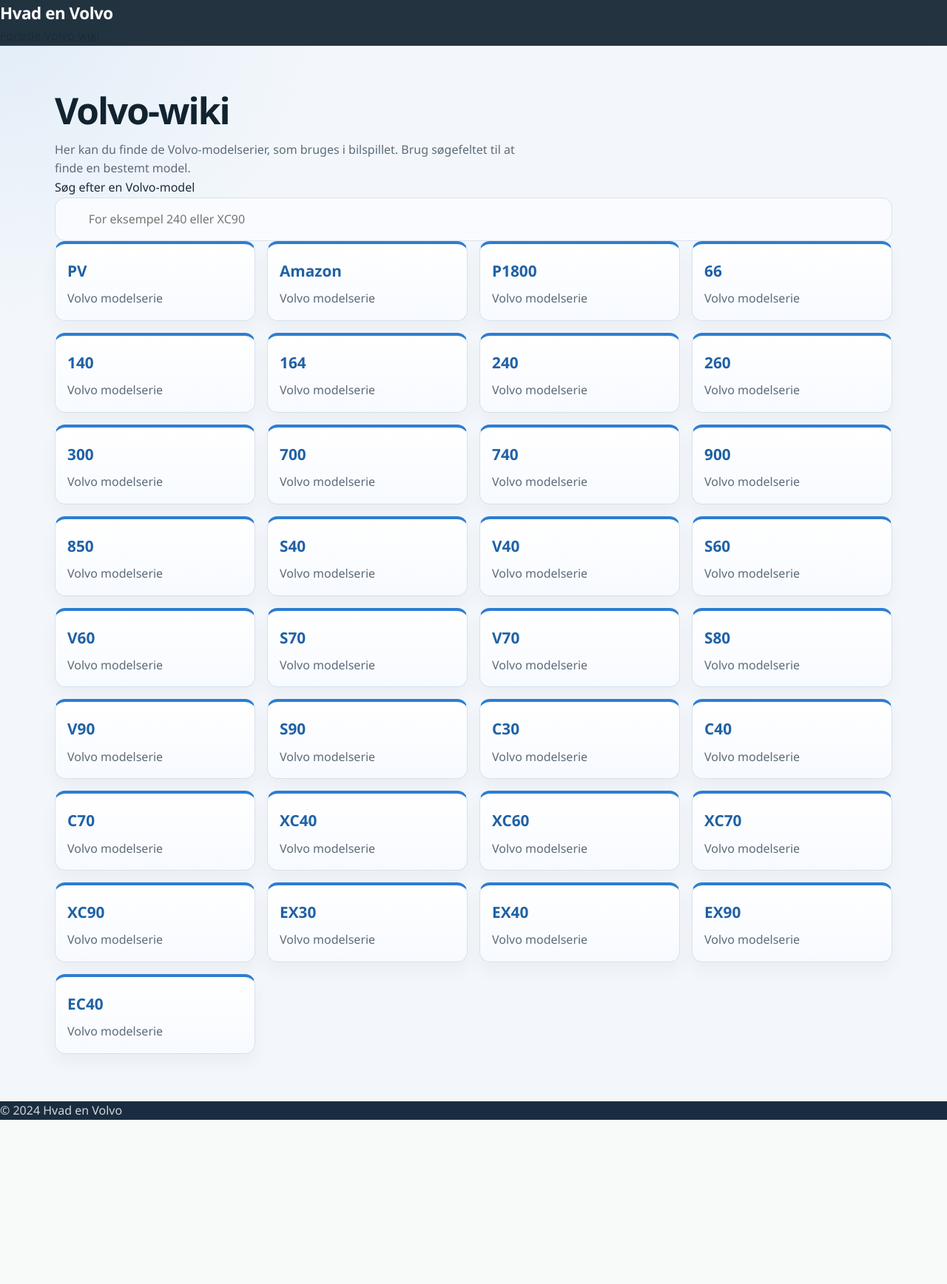
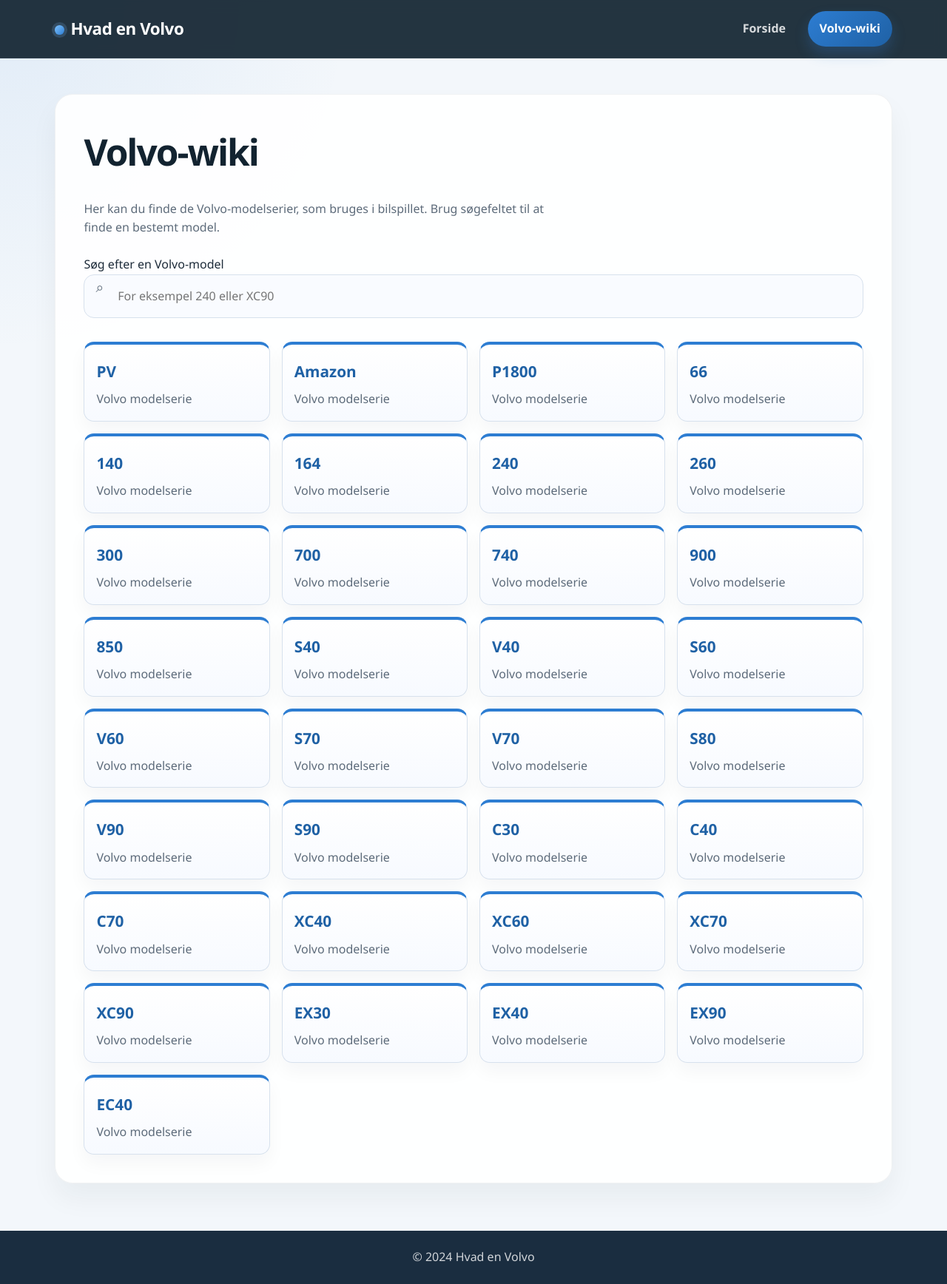
Before and after one commit to Emil-Overcontrol/Hvad-en-Volvo, a Flask app: page /wiki in a window 1280 px wide. Shown: the whole page at 74% size. Before the commit the page ends 1514 px from the top, so only its background shows below. Run offline with Flask 3, Linux system fonts and the light colour scheme.

Commit message:
update for the wiki

```diff
--- a/Websever_hvad_den_Volvo/Templates/Wiki.html
+++ b/Websever_hvad_den_Volvo/Templates/Wiki.html
@@ -8,23 +8,31 @@
 </head>
 <body>
 	<header>
-		<div class="logo">Hvad en Volvo</div>
-		<nav>
+		<div class="header-inner">
+			<div class="logo"><span class="logo-mark"></span>Hvad en Volvo</div>
+			<nav class="site-nav" aria-label="Sekundær navigation">
 				<a href="{{ url_for('index') }}">Forside</a>
-			<a class="wiki-button" href="{{ url_for('wiki') }}">Volvo-wiki</a>
+				<a class="primary-link" href="{{ url_for('wiki') }}">Volvo-wiki</a>
 			</nav>
+		</div>
 	</header>
 
 	<main class="wiki-page">
+		<div class="wiki-wrapper">
+			<div class="wiki-top">
 				<h1>Volvo-wiki</h1>
+			</div>
 			<p class="wiki-intro">
 				Her kan du finde de Volvo-modelserier, som bruges i bilspillet.
 				Brug søgefeltet til at finde en bestemt model.
 			</p>
-		<label for="wiki-search">Søg efter en Volvo-model</label>
+			<div class="search-wrap">
+				<label for="wiki-search" class="sr-only">Søg efter en Volvo-model</label>
 				<input class="wiki-search" id="wiki-search" type="search"
 					placeholder="For eksempel 240 eller XC90">
+			</div>
 
+			<div class="empty-state" id="empty-state">Ingen modeller matcher din søgning.</div>
 			<section class="wiki-list" id="wiki-list">
 				{% for model in models %}
 				<article class="wiki-entry" data-model="{{ model|lower }}">
@@ -33,19 +41,31 @@
 				</article>
 				{% endfor %}
 			</section>
+		</div>
 	</main>
 
-	<footer>&copy; 2024 Hvad en Volvo</footer>
+	<footer>
+		<div class="footer-inner">&copy; 2024 Hvad en Volvo</div>
+	</footer>
 	<script>
 		const search = document.getElementById('wiki-search');
 		const entries = document.querySelectorAll('.wiki-entry');
+		const emptyState = document.getElementById('empty-state');
 
-		search.addEventListener('input', () => {
+		function filterModels() {
 			const query = search.value.trim().toLowerCase();
+			let visibleCount = 0;
+
 			entries.forEach((entry) => {
-				entry.hidden = !entry.dataset.model.includes(query);
+				const matches = entry.dataset.model.includes(query);
+				entry.hidden = !matches;
+				if (matches) visibleCount += 1;
 			});
-		});
+
+			emptyState.classList.toggle('visible', visibleCount === 0 && query.length > 0);
+		}
+
+		search.addEventListener('input', filterModels);
 	</script>
 </body>
 </html>
```
Lines whose indentation alone changed are shown as unchanged.
